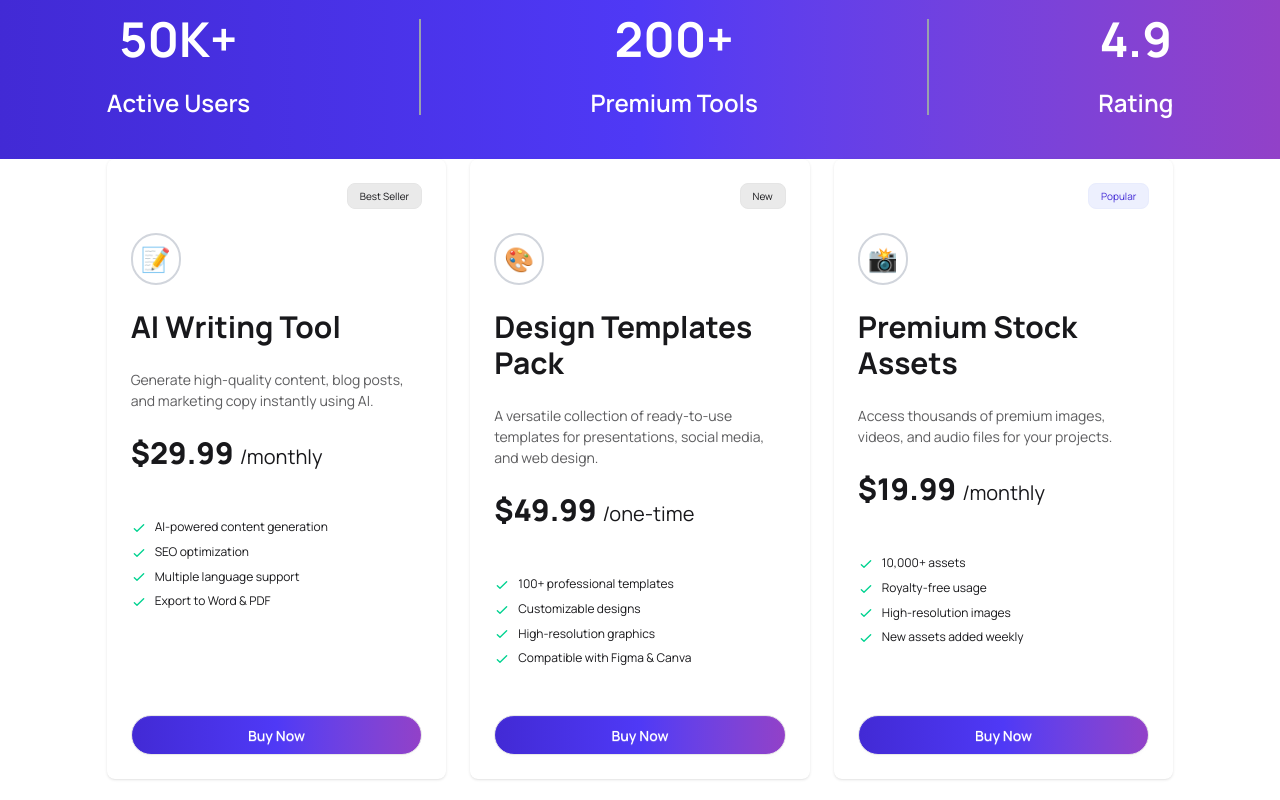
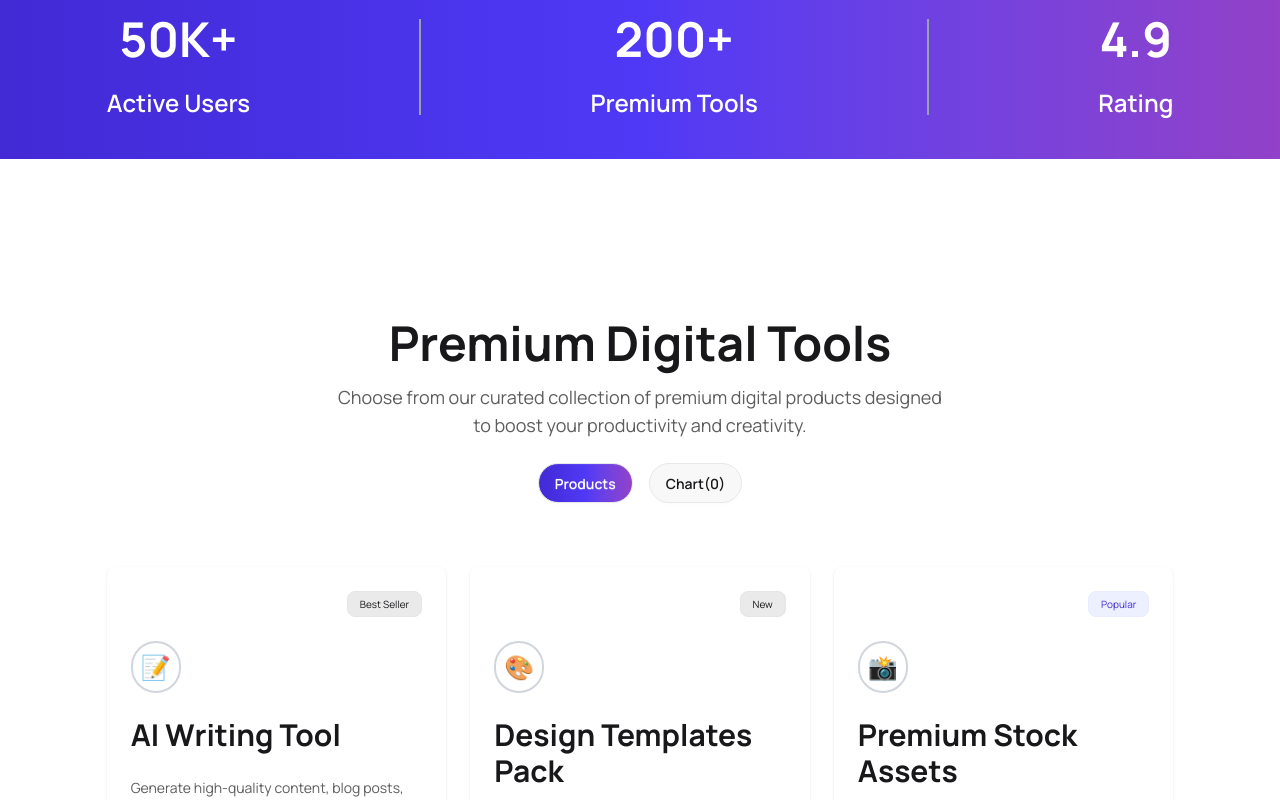
Before and after one commit to khanm206/dig_tools, a React (Vite) app: page / in a window 1280 px wide. Shown: the part 840-1640 px from the top of the page. Built offline with nearby package versions, Linux system fonts and the light colour scheme.

Commit message:
chart count added to navBar || 1 April 2026 05:25 AM}

```diff
--- a/src/App.jsx
+++ b/src/App.jsx
@@ -4,14 +4,16 @@ import NavBar from "./components/navBar/NavBar";
 import Banner from "./components/banner/Banner";
 import Status from "./components/status/Status";
 import DigitalTools from "./components/toolSection/DigitalTools";
+import { useState } from "react";
 
 function App() {
+  const [chart, setChart] = useState([]);
   return (
     <>
-      <NavBar></NavBar>
+      <NavBar chart={chart}></NavBar>
       <Banner></Banner>
       <Status></Status>
-      <DigitalTools></DigitalTools>
+      <DigitalTools chart={chart} setChart={setChart}></DigitalTools>
 
       <ToastContainer></ToastContainer>
     </>
--- a/src/components/navBar/NavBar.jsx
+++ b/src/components/navBar/NavBar.jsx
@@ -2,7 +2,7 @@ import React from "react";
 import logo from "../../../src/assets/logo.png";
 import { ShoppingCart } from "lucide-react";
 
-const NavBar = () => {
+const NavBar = ({ chart }) => {
   return (
     <>
       <section className="bg-base-100 shadow-sm">
@@ -75,8 +75,15 @@ const NavBar = () => {
             </ul>
           </div>
           <div className="navbar-end gap-2 md:gap-4">
-            <ShoppingCart></ShoppingCart>
-            <button className="btn bg-white flex items-center  gap-2">
+            <div className="relative">
+              <p
+                className={`badge badge-error text-white  ${chart.length > 0 ? "absolute" : "hidden"}  rounded-full p-1 left-[50%] -top-[50%]`}
+              >
+                {chart.length}
+              </p>
+              <ShoppingCart size={28}></ShoppingCart>
+            </div>
+            <button className="btn bg-white flex items-center gap-2">
               Login
             </button>
             <button className="btn rounded-4xl bg-linear-to-r from-primary via-[#4F39F6] to-[#9241c8] text-white">
--- a/src/components/toolSection/Card.jsx
+++ b/src/components/toolSection/Card.jsx
@@ -1,6 +1,11 @@
-import React from "react";
+import React, { useState } from "react";
 
-const Card = ({ tool }) => {
+const Card = ({ tool, chart, setChart }) => {
+  const [purchaseBtnClicked, setPurchaseBtnClicked] = useState(false);
+  const clickedHandler = () => {
+    const status = !purchaseBtnClicked;
+    setPurchaseBtnClicked(status);
+  };
   let badgeColor = "";
   if (tool.tag === "New") {
     badgeColor = "success";
@@ -55,20 +60,15 @@ const Card = ({ tool }) => {
               })}
             </ul>
             <div className="mt-6">
-              <button className="btn rounded-4xl bg-linear-to-r from-primary via-[#4F39F6] to-[#9241c8] text-white btn-block">
-                Buy Now
+              <button
+                onClick={clickedHandler}
+                className="btn rounded-4xl bg-linear-to-r from-primary via-[#4F39F6] to-[#9241c8] text-white btn-block"
+              >
+                {purchaseBtnClicked ? "Purchased" : "Buy Now"}
               </button>
             </div>
           </div>
         </div>
-        <div></div>
-        <div></div>
-        <div></div>
-        <div></div>
-        <div></div>
-        <div></div>
-        <div></div>
-        <div></div>
       </div>
     </div>
   );
--- a/src/components/toolSection/Cards.jsx
+++ b/src/components/toolSection/Cards.jsx
@@ -1,14 +1,14 @@
 import React, { use } from "react";
 import Card from "./Card";
 
-const Cards = ({ dataPromise }) => {
+const Cards = ({ dataPromise, chart, setChart }) => {
   const data = use(dataPromise);
   const tools = data.data;
   return (
     <>
       <div className="grid grid-cols-1 md:grid-cols-2 lg:grid-cols-3 gap-6">
         {tools.map((tool) => (
-          <Card key={tool.id} tool={tool} />
+          <Card key={tool.id} tool={tool} chart={chart} setChart={setChart} />
         ))}
       </div>
     </>
--- a/src/components/toolSection/DigitalTools.jsx
+++ b/src/components/toolSection/DigitalTools.jsx
@@ -1,17 +1,24 @@
 import axios from "axios";
 import React, { Suspense } from "react";
 import Cards from "./Cards";
+import ToolSectionHeader from "./ToolSectionHeader";
 
 const dataPromise = axios.get("data.json");
-const DigitalTools = () => {
+const DigitalTools = ({ chart, setChart }) => {
   return (
-    <section className="w-10/12 mx-auto">
+    <section className="w-10/12 mx-auto my-40">
+      <ToolSectionHeader></ToolSectionHeader>
+
       <Suspense
         fallback={
           <span className="loading loading-bars loading-xl mx-auto flex items-center justify-center mt-18"></span>
         }
       >
-        <Cards dataPromise={dataPromise}></Cards>
+        <Cards
+          dataPromise={dataPromise}
+          chart={chart}
+          setChart={setChart}
+        ></Cards>
       </Suspense>
     </section>
   );
--- /dev/null
+++ b/src/components/toolSection/ToolSectionHeader.jsx
@@ -0,0 +1,26 @@
+import React from "react";
+
+const ToolSectionHeader = () => {
+  return (
+    <div className="mb-16">
+      <h1 className="text-5xl font-bold text-center mb-4">
+        Premium Digital Tools
+      </h1>
+      <p className="text-center text-base-content/70 text-lg">
+        Choose from our curated collection of premium digital products designed
+        <br />
+        to boost your productivity and creativity.
+      </p>
+      <div className="flex justify-center gap-4 mt-6">
+        <button
+          className={`btn rounded-4xl bg-linear-to-r from-primary via-[#4F39F6] to-[#9241c8] text-white`}
+        >
+          Products
+        </button>
+        <button className={`btn rounded-4xl`}>Chart(0)</button>
+      </div>
+    </div>
+  );
+};
+
+export default ToolSectionHeader;
```
